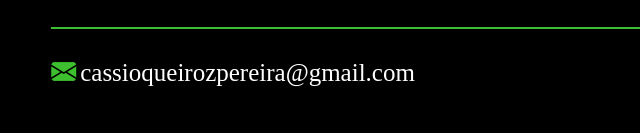
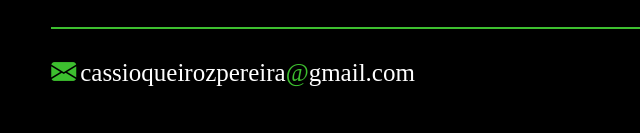
Before and after one commit to cassioqueirozpereira/redes_sociais, a plain HTML site: page index.html in a window 1280 px wide. Shown: the part 3670-3803 px from the top of the page, 0-640 px from the left. Drawn offline with nearby package versions, Linux system fonts and the light colour scheme.

Commit message:
Testando email

```diff
--- a/index.html
+++ b/index.html
@@ -206,7 +206,7 @@
             </div><!--line_footer-->
 
             <div class="line_footer">
-                <p><i class="bi bi-envelope-fill"></i> <a href="mailto:cassioqueirozpereira@gmail.com">cassioqueirozpereira@gmail.com</a></p>
+                <p><i class="bi bi-envelope-fill"></i> <a href="mailto:cassioqueirozpereira@gmail.com">cassioqueirozpereira<span>@</span>gmail.com</a></p>
                 <div class="fe">
                     <img src="images/fe.png" alt="Fé">
                 </div>
```
